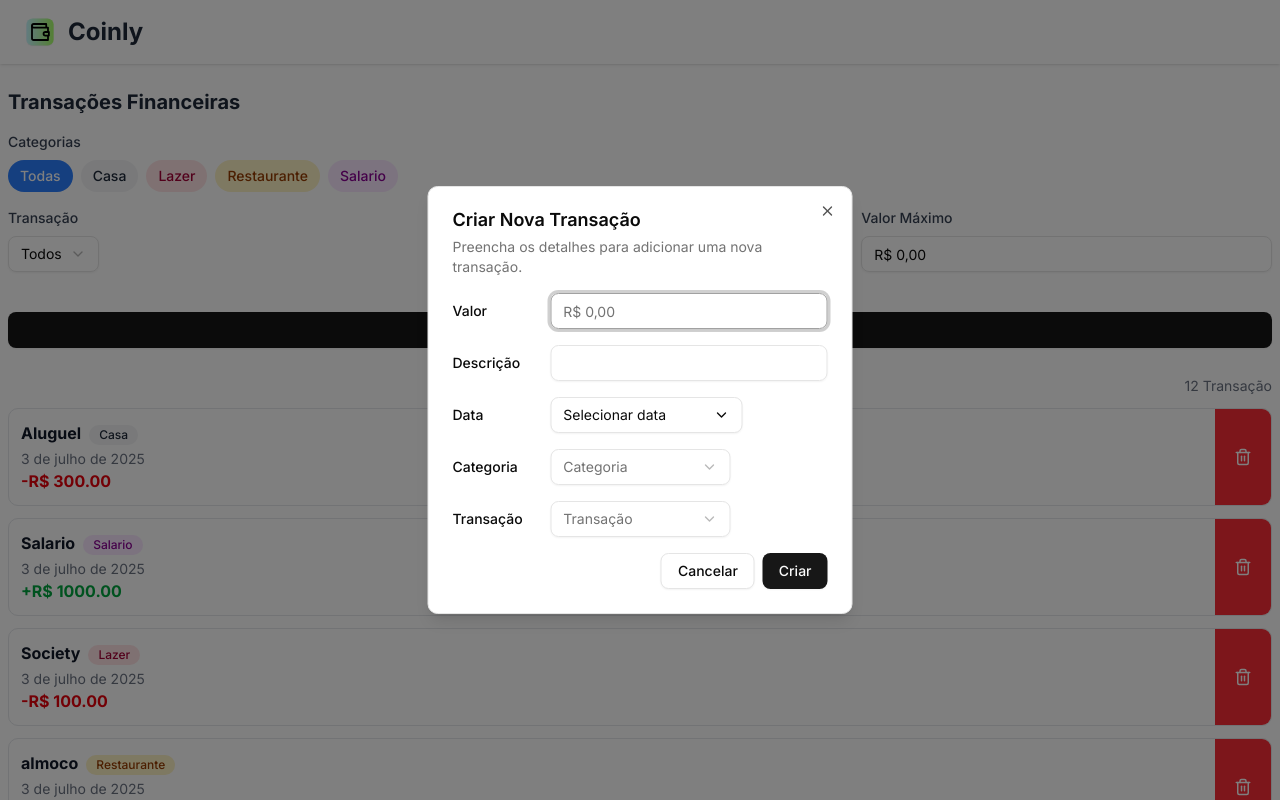
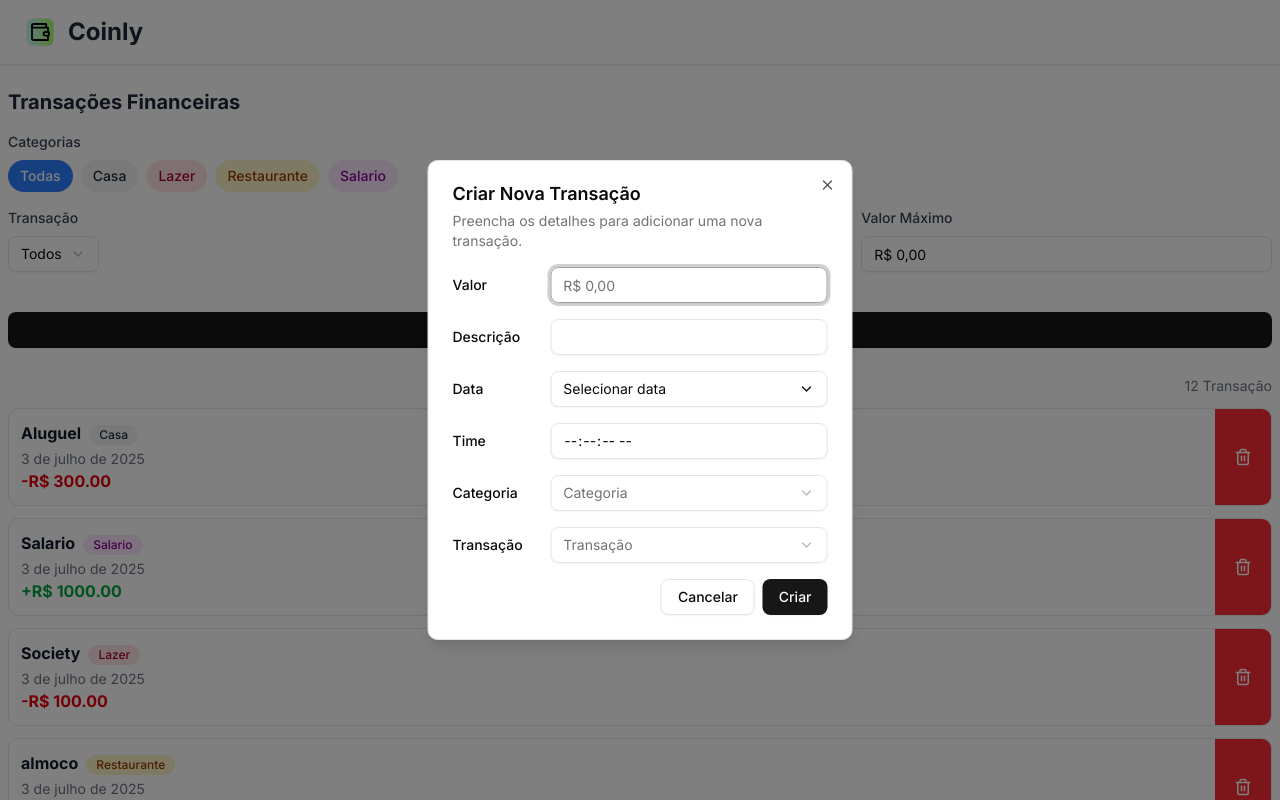
Before and after one commit to VictorzllDev/Coinly, a React (Vite) app: page / in a window 1280 px wide. Both pictures are taken after a click on the button "Nova Transação". Shown: the top 800 px of the page. Built offline with nearby package versions, Linux system fonts and the light colour scheme.

Commit message:
style: improve transaction form layout and add time input
- Made date picker button full width for better consistency
- Added time input field with custom styling
- Adjusted select components to use full width
- Improved form spacing and alignment
- Removed fixed width constraints from form elements

```diff
--- a/src/components/ui/transaction-form.tsx
+++ b/src/components/ui/transaction-form.tsx
@@ -50,7 +50,7 @@ export function TransactionForm() {
 						<div className="col-span-3">
 							<Popover>
 								<PopoverTrigger asChild>
-									<Button id="date" variant="outline" className="w-48 justify-between font-normal">
+									<Button id="date" variant="outline" className="w-full justify-between font-normal">
 										Selecionar data
 										<ChevronDownIcon />
 									</Button>
@@ -63,12 +63,26 @@ export function TransactionForm() {
 					</div>
 
 					<div className="grid grid-cols-4 items-center gap-4">
+						<Label htmlFor="time" className="text-right">
+							Time
+						</Label>
+						<div className="col-span-3">
+							<Input
+								type="time"
+								id="time-picker"
+								step="1"
+								className="bg-background appearance-none [&::-webkit-calendar-picker-indicator]:hidden [&::-webkit-calendar-picker-indicator]:appearance-none"
+							/>
+						</div>
+					</div>
+
+					<div className="grid grid-cols-4 items-center gap-4">
 						<Label htmlFor="category" className="text-right">
 							Categoria
 						</Label>
 						<div className="col-span-3">
 							<Select>
-								<SelectTrigger id="category" className="w-[180px]">
+								<SelectTrigger id="category" className="w-full">
 									<SelectValue placeholder="Categoria" />
 								</SelectTrigger>
 								<SelectContent>
@@ -94,7 +108,7 @@ export function TransactionForm() {
 						</Label>
 						<div className="col-span-3">
 							<Select>
-								<SelectTrigger id="type" className="w-[180px]">
+								<SelectTrigger id="type" className="w-full">
 									<SelectValue placeholder="Transação" />
 								</SelectTrigger>
 								<SelectContent>
```
